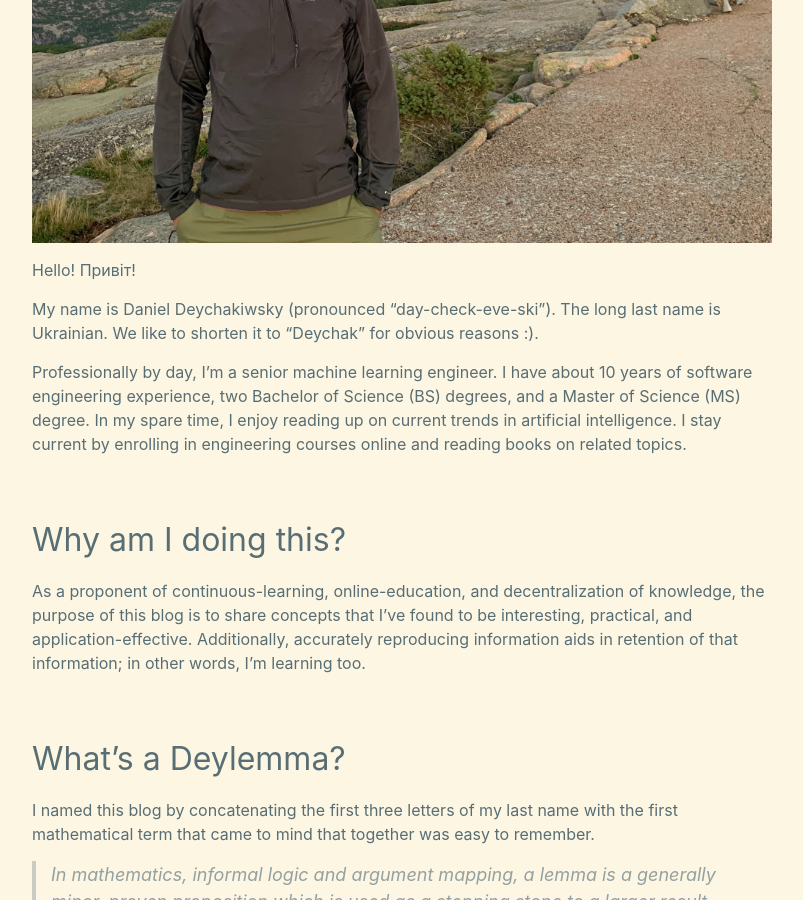
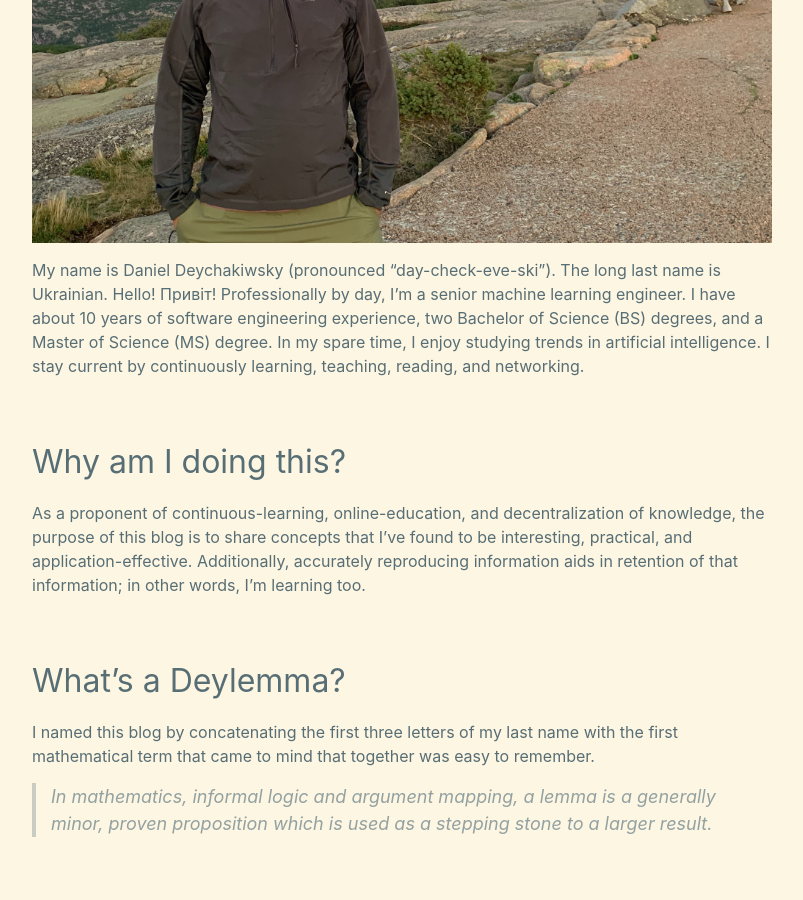
Before and after one commit to daniel-deychakiwsky/daniel-deychakiwsky.github.io, a Jekyll site: the page built from _posts/2020-05-28-about-me.md, in a window 1280 px wide and 900 px high, scrolled down 776 px. Shown: the whole window, without its empty margins (238-1041 px from the left). Built offline with Jekyll 4.4.1, drawn with Linux system fonts in a browser that asks for light colours.

Commit message:
Update 2020-05-28-about-me.md

```diff
--- a/_posts/2020-05-28-about-me.md
+++ b/_posts/2020-05-28-about-me.md
@@ -17,17 +17,13 @@
 
 ![acadia-portrait](/assets/images/acadia.jpg)
 
-Hello! Привіт!
-
-My name is Daniel Deychakiwsky (pronounced "day-check-eve-ski"). The long last name is Ukrainian.
-We like to shorten it to "Deychak" for obvious reasons :).
-
+My name is Daniel Deychakiwsky (pronounced "day-check-eve-ski").
+The long last name is Ukrainian. Hello! Привіт!
 Professionally by day, I'm a senior machine learning engineer.
 I have about 10 years of software engineering experience,
 two Bachelor of Science (BS) degrees, and a Master of Science (MS) degree.
-In my spare time, I enjoy reading up on current trends in artificial intelligence.
-I stay current by enrolling in engineering courses online and
-reading books on related topics.
+In my spare time, I enjoy studying trends in artificial intelligence.
+I stay current by continuously learning, teaching, reading, and networking.
 
 ## Why am I doing this?
 
```
